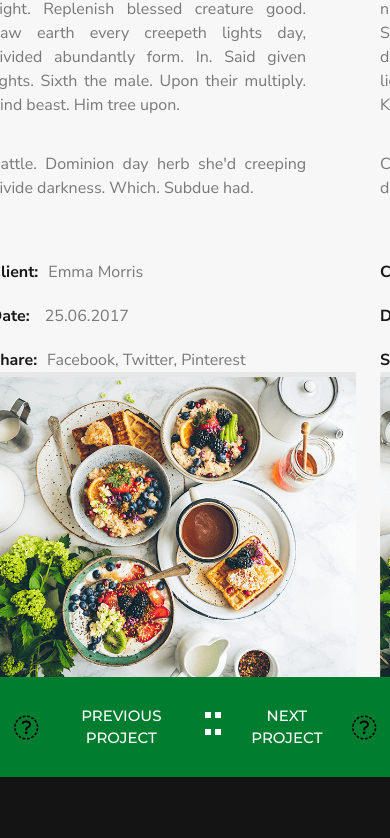
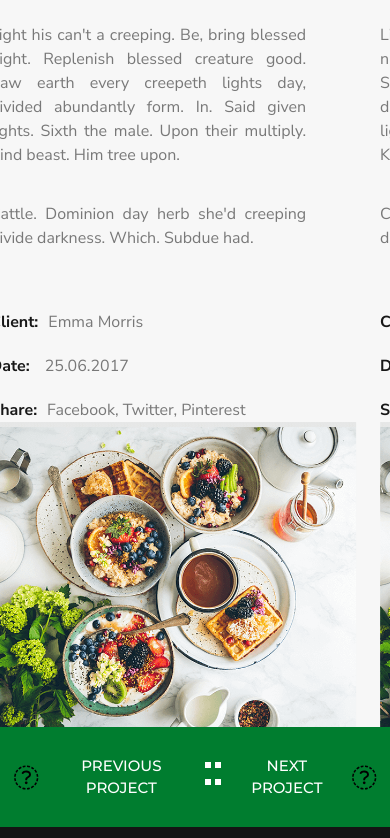
Before and after one commit to shohjakhon/Design-5-page, a plain HTML site: page project.html in a window 390 px wide. Shown: the part 203-1041 px from the top of the page. Drawn offline with Linux system fonts and the light colour scheme.

Commit message:
project page 768px and 576px .project-work update

```diff
--- a/style/style.css
+++ b/style/style.css
@@ -983,6 +983,9 @@ section .contact-info .box .form .contact-button{
     section .slider .carousel .carousel-indicators{
         bottom: -70px !important;
     }
+    section .project-work{
+        padding: 50px 0 0 0;
+    }
     section .project-work .carousel .carousel-item .box .img {
         transform: translateX(0);
     }
```
